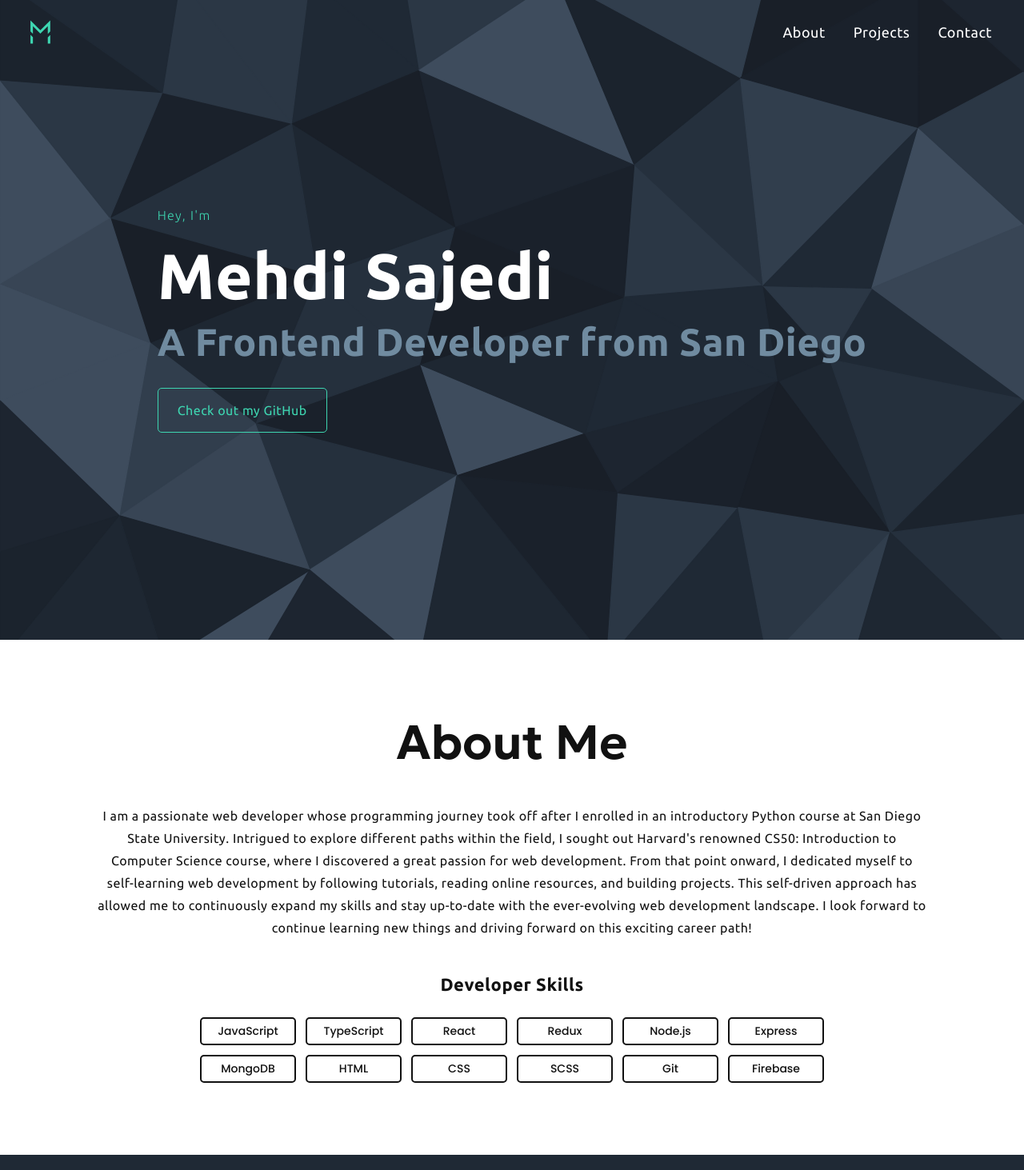
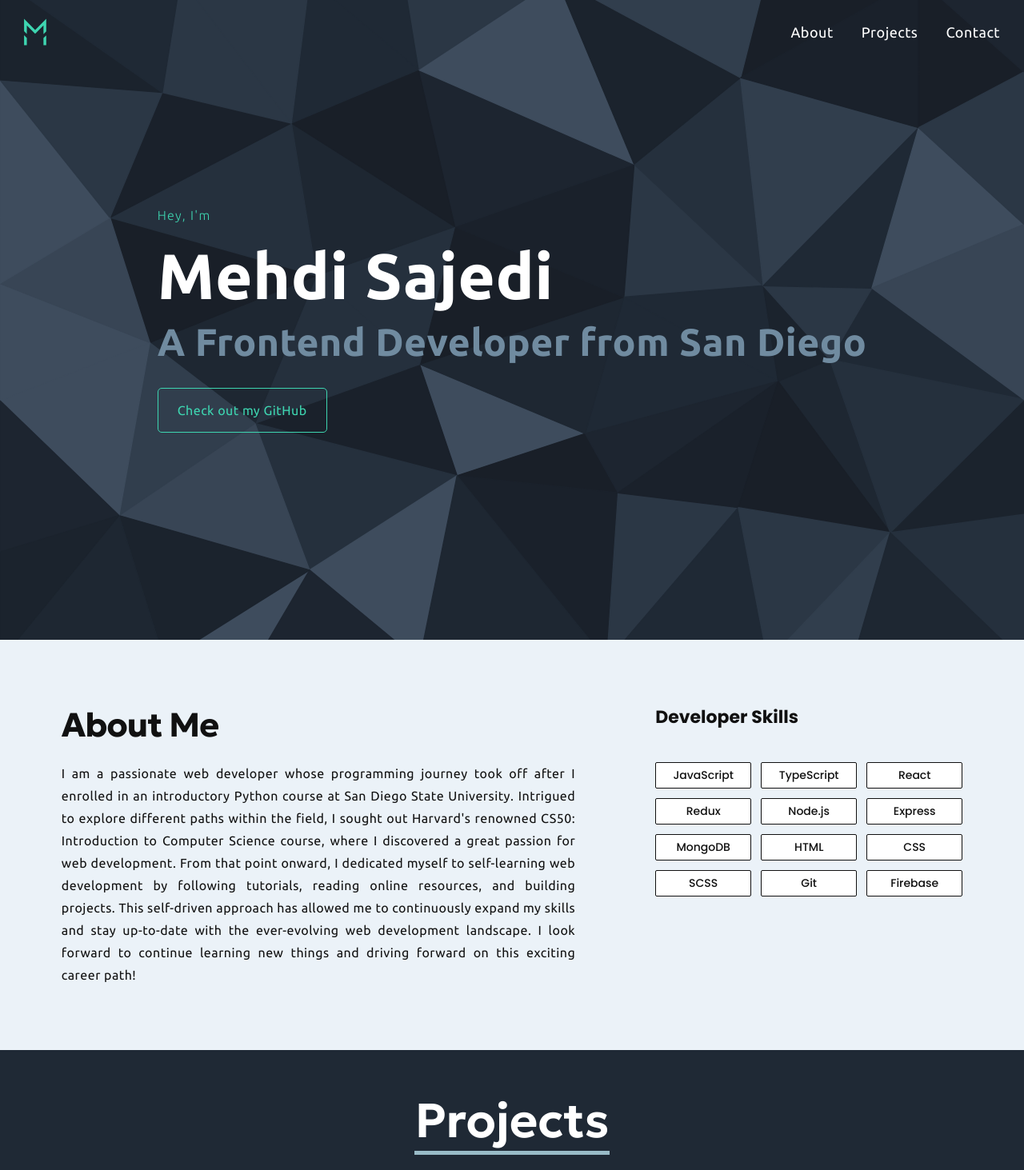
Before and after one commit to mehdi-sajedi/Portfolio, a React (Vite) app: page / in a window 1280 px wide. Shown: the top 1463 px of the page at 80% size. Built offline with nearby package versions, Linux system fonts and the light colour scheme.

Commit message:
Restyled about and nav sections

```diff
--- a/src/components/About.jsx
+++ b/src/components/About.jsx
@@ -14,22 +14,25 @@ const About = () => {
         transition={{ duration: 0.75, ease: [0.78, 0.22, 0.5, 0.96] }}
         viewport={{ margin: '-100px', once: true }}
       >
-        <h1 className={styles.heading}>About Me</h1>
+        <div>
+          <h3 className={styles.heading}>About Me</h3>
           <p className={styles.bio}>
             I am a passionate web developer whose programming journey took off
             after I enrolled in an introductory Python course at San Diego State
             University. Intrigued to explore different paths within the field, I
             sought out Harvard's renowned CS50: Introduction to Computer Science
             course, where I discovered a great passion for web development. From
-          that point onward, I dedicated myself to self-learning web development
-          by following tutorials, reading online resources, and building
-          projects. This self-driven approach has allowed me to continuously
-          expand my skills and stay up-to-date with the ever-evolving web
-          development landscape. I look forward to continue learning new things
-          and driving forward on this exciting career path!
+            that point onward, I dedicated myself to self-learning web
+            development by following tutorials, reading online resources, and
+            building projects. This self-driven approach has allowed me to
+            continuously expand my skills and stay up-to-date with the
+            ever-evolving web development landscape. I look forward to continue
+            learning new things and driving forward on this exciting career
+            path!
           </p>
+        </div>
         <div className={styles.skillSection}>
-          <p className={styles.lead}>Developer Skills</p>
+          <h3 className={styles.lead}>Developer Skills</h3>
           <ul className={styles.skills}>
             {skills.map((s) => {
               return <li key={s}>{s}</li>;
--- a/src/components/About.module.scss
+++ b/src/components/About.module.scss
@@ -1,58 +1,69 @@
 @import '../sass/utilities';
 
 .aboutContainer {
-  @include set-bg-and-text-colors(white);
+  // @include set-bg-and-text-colors(#e1ecf7);
+  // @include set-bg-and-text-colors(#e7f0f9);
+  @include set-bg-and-text-colors(#ebf2f8);
 
   .about {
-    @include max-width(90px);
+    @include max-width(80px);
     display: flex;
-    flex-direction: column;
-    align-items: center;
-    text-align: center;
-    // text-align: justify;
-    // text-justify: inter-word;
+    align-items: flex-start;
+    column-gap: 100px;
+
+    @include media('<tablet') {
+      flex-direction: column;
+      padding: 65px 0;
+    }
 
     .heading {
-      @include section-heading;
-      margin-bottom: 40px;
+      font-family: 'Geologica';
+      font-size: 42px;
+      margin-bottom: 20px;
+      letter-spacing: -1px;
     }
 
     .bio {
-      margin-bottom: 40px;
-      max-width: 76%;
-      max-width: 115ch;
       line-height: 1.75;
+      text-align: justify;
 
       @include media('<tablet') {
-        max-width: 100%;
+        text-align: left;
+        margin-bottom: 25px;
       }
     }
 
     .skillSection {
       display: flex;
       flex-direction: column;
-      align-items: center;
+      align-items: flex-start;
       text-align: center;
 
       .lead {
-        font-weight: 600;
         font-size: 22px;
-        margin-bottom: 25px;
+        letter-spacing: 0;
+        margin-bottom: 40px;
+
+        @include media('<tablet') {
+          margin-bottom: 25px;
+        }
       }
 
       .skills {
         display: grid;
-        grid-template-columns: repeat(6, 1fr);
+        grid-template-columns: repeat(3, 1fr);
         gap: 12px;
         font-weight: 500;
         font-size: 14px;
         letter-spacing: 0;
 
-        @include media('<900px') {
+        @include media('<1220px') {
+          grid-template-columns: repeat(2, 1fr);
+        }
+        @include media('<tablet') {
           grid-template-columns: repeat(4, 1fr);
         }
-
-        @include media('<615px') {
+        @include media('<650px') {
           grid-template-columns: repeat(3, 1fr);
         }
         @include media('<phone') {
@@ -61,10 +72,11 @@
 
         li {
           justify-self: flex-start;
-          border: 2px solid var(--black);
-          border-radius: 5px;
+          border: 1px solid var(--black);
+          border-radius: 2px;
           padding: 5px;
           min-width: 120px;
+          background-color: var(--white);
         }
       }
     }
--- a/src/components/Nav.jsx
+++ b/src/components/Nav.jsx
@@ -1,5 +1,4 @@
 import styles from './Nav.module.scss';
-import Logo from '../components/utilities/Logo';
 import { Link } from 'react-scroll';
 
 const easeAnimation = 'easeInOutCubic';
@@ -7,8 +6,8 @@ const easeAnimation = 'easeInOutCubic';
 const Nav = () => {
   return (
     <header className={styles.header} id='header'>
-      <a href=''>
-        <Logo />
+      <a href='' className={styles.logoLink}>
+        <img src='./logo.svg' />
       </a>
       <nav>
         <ul className={styles.links}>
--- a/src/components/Nav.module.scss
+++ b/src/components/Nav.module.scss
@@ -8,19 +8,33 @@
   align-items: center;
   padding: 0 30px;
 
+  @include media('<tablet') {
+    @include max-width;
+  }
+
+  .logoLink {
+    display: flex;
+    width: 28px;
+
+    img {
+      width: 100%;
+    }
+  }
+
   .links {
     display: flex;
     align-items: center;
     font-size: 18px;
-    column-gap: 15px;
+    column-gap: 35px;
+    padding: 10px 0;
 
     @include media('<phone') {
       font-size: 16px;
-      column-gap: 8px;
+      column-gap: 25px;
     }
 
     a {
-      padding: 10px;
+      padding: 10px 0;
       transition: var(--ts-effect);
 
       &:hover {
--- a/src/components/utilities/Logo.jsx
+++ /dev/null
@@ -1,17 +0,0 @@
-import React from 'react';
-import '../../sass/_utilities.scss';
-
-const Logo = () => (
-  <div
-    style={{
-      display: 'flex',
-      justifyContent: 'center',
-      alignItems: 'center',
-      width: '40px',
-    }}
-  >
-    <img src='./logo.svg' />
-  </div>
-);
-
-export default Logo;
```
Also changed, not shown: 1 other file (tests, documents, lock files or other folders). Lines whose indentation alone changed are shown as unchanged.
